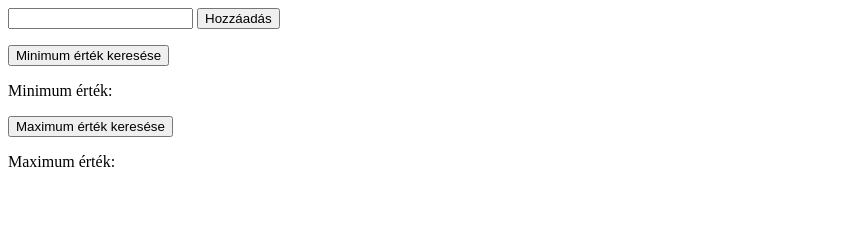
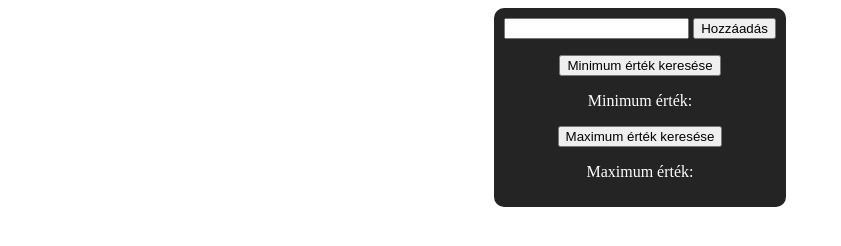
Before and after one commit to nixtrox/gitDoga, a plain HTML site: page index.html in a window 1280 px wide. Shown: the whole page, without its empty margins (0-841 px from the left). Drawn offline with Linux system fonts and the light colour scheme.

Commit message:
Stílus,CSS rendezés, háttérszín,középre igazítás

```diff
--- a/index.html
+++ b/index.html
@@ -3,10 +3,11 @@
 <head>
     <meta charset="UTF-8">
     <meta name="viewport" content="width=device-width, initial-scale=1.0">
+    <link rel="stylesheet" href="style.css">
     <title>Document</title>
 </head>
 <body>
-    <div>
+    <div class="container" >
         <input id="numInp" type="number">
         <button id="myBtn"  onclick="addNum()" >Hozzáadás</button>
 
--- a/style.css
+++ b/style.css
@@ -0,0 +1,12 @@
+
+
+.container
+{
+    border-radius: 10px;
+    color: white;
+    background-color: rgb(36, 36, 36);
+    width: fit-content;
+    margin: auto;
+    padding: 10px;
+    text-align: center;
+}
```
